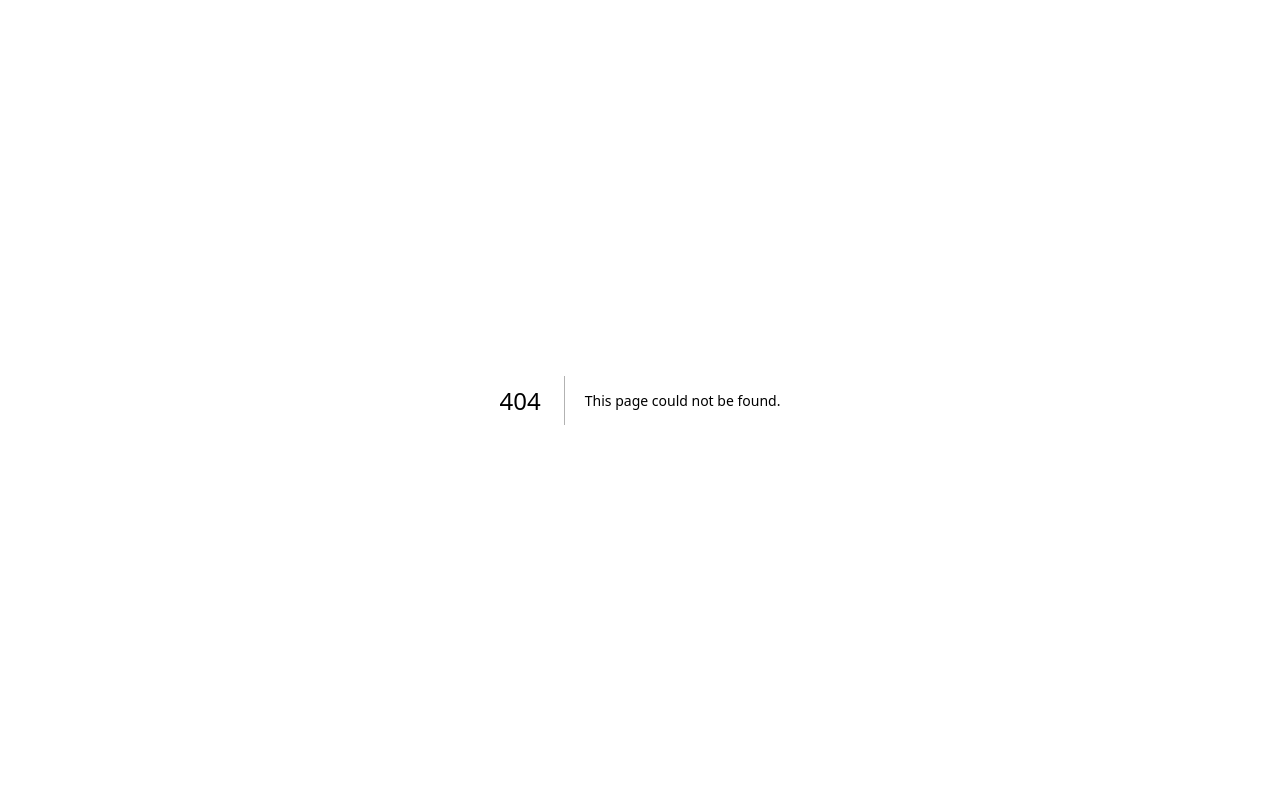
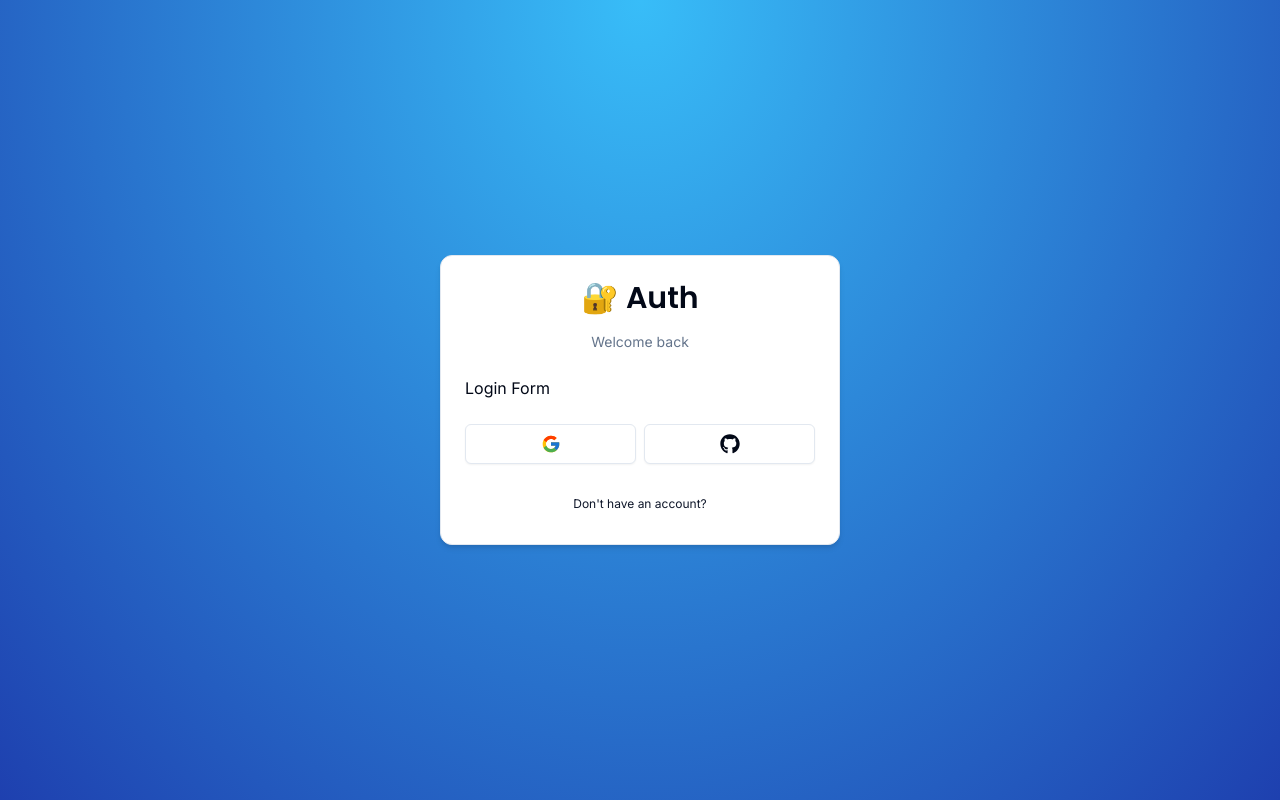
Before and after one commit to jeffreyaggrey/auth-x, a Next.js app: page /auth/login in a window 1280 px wide. Before the commit this address had no page. Built offline with nearby package versions, Linux system fonts and the light colour scheme.

Commit message:
setup login form

```diff
--- /dev/null
+++ b/app/auth/layout.tsx
@@ -0,0 +1,9 @@
+function AuthLayout({ children }: { children: React.ReactNode }) {
+  return (
+    <div className="h-full flex items-center justify-center bg-[radial-gradient(ellipse_at_top,_var(--tw-gradient-stops))] from-sky-400 to-blue-800">
+      {children}
+    </div>
+  );
+}
+
+export default AuthLayout;
--- /dev/null
+++ b/app/auth/login/page.tsx
@@ -0,0 +1,7 @@
+import { LoginForm } from '@/components/auth/login-form';
+
+function LoginPage() {
+  return <LoginForm />;
+}
+
+export default LoginPage;
--- /dev/null
+++ b/components/auth/back-button.tsx
@@ -0,0 +1,17 @@
+'use client';
+
+import Link from 'next/link';
+import { Button } from '../ui/button';
+
+interface BackButtonProps {
+  label: string;
+  href: string;
+}
+
+export function BackButton({ label, href }: BackButtonProps) {
+  return (
+    <Button variant="link" className="font-normal w-full" size="sm" asChild>
+      <Link href={href}>{label}</Link>
+    </Button>
+  );
+}
--- /dev/null
+++ b/components/auth/card-wrapper.tsx
@@ -0,0 +1,39 @@
+import { Card, CardContent, CardHeader, CardFooter } from '../ui/card';
+import { BackButton } from './back-button';
+import { Header } from './header';
+import { Social } from './social';
+
+interface CardWrapperProps {
+  children: React.ReactNode;
+  headerLabel: string;
+  backButtonLabel: string;
+  backButtonHref: string;
+  showSocial?: boolean;
+}
+
+export function CardWrapper({
+  children,
+  headerLabel,
+  backButtonHref,
+  backButtonLabel,
+  showSocial,
+}: CardWrapperProps) {
+  return (
+    <Card className="w-[400px] shadow-md">
+      <CardHeader>
+        <Header label={headerLabel} />
+      </CardHeader>
+      <CardContent>{children}</CardContent>
+      {showSocial && (
+        <>
+          <CardFooter>
+            <Social />
+          </CardFooter>
+          <CardFooter>
+            <BackButton label={backButtonLabel} href={backButtonHref} />
+          </CardFooter>
+        </>
+      )}
+    </Card>
+  );
+}
--- /dev/null
+++ b/components/auth/header.tsx
@@ -0,0 +1,21 @@
+import { Poppins } from 'next/font/google';
+
+import { cn } from '@/lib/utils';
+
+const font = Poppins({
+  subsets: ['latin'],
+  weight: ['600'],
+});
+
+interface HeaderProps {
+  label: string;
+}
+
+export function Header({ label }: HeaderProps) {
+  return (
+    <div className="w-full flex flex-col gap-y-4 items-center">
+      <h1 className={cn('text-3xl font-semibold', font.className)}>🔐 Auth</h1>
+      <p className="text-muted-foreground text-sm">{label}</p>
+    </div>
+  );
+}
--- /dev/null
+++ b/components/auth/login-form.tsx
@@ -0,0 +1,14 @@
+import { CardWrapper } from './card-wrapper';
+
+export function LoginForm() {
+  return (
+    <CardWrapper
+      headerLabel="Welcome back"
+      backButtonLabel="Don't have an account?"
+      backButtonHref="/auth/>register"
+      showSocial
+    >
+      Login Form
+    </CardWrapper>
+  );
+}
--- /dev/null
+++ b/components/auth/social.tsx
@@ -0,0 +1,19 @@
+'use client';
+
+import { FcGoogle } from 'react-icons/fc';
+import { FaGithub } from 'react-icons/fa';
+
+import { Button } from '../ui/button';
+
+export function Social() {
+  return (
+    <div className="flex items-center w-full gap-x-2">
+      <Button className="w-full" size="lg" variant="outline" onClick={() => {}}>
+        <FcGoogle className="h-5 w-5" />
+      </Button>
+      <Button className="w-full" size="lg" variant="outline" onClick={() => {}}>
+        <FaGithub className="h-5 w-5" />
+      </Button>
+    </div>
+  );
+}
--- /dev/null
+++ b/components/ui/card.tsx
@@ -0,0 +1,76 @@
+import * as React from "react"
+
+import { cn } from "@/lib/utils"
+
+const Card = React.forwardRef<
+  HTMLDivElement,
+  React.HTMLAttributes<HTMLDivElement>
+>(({ className, ...props }, ref) => (
+  <div
+    ref={ref}
+    className={cn(
+      "rounded-xl border bg-card text-card-foreground shadow",
+      className
+    )}
+    {...props}
+  />
+))
+Card.displayName = "Card"
+
+const CardHeader = React.forwardRef<
+  HTMLDivElement,
+  React.HTMLAttributes<HTMLDivElement>
+>(({ className, ...props }, ref) => (
+  <div
+    ref={ref}
+    className={cn("flex flex-col space-y-1.5 p-6", className)}
+    {...props}
+  />
+))
+CardHeader.displayName = "CardHeader"
+
+const CardTitle = React.forwardRef<
+  HTMLParagraphElement,
+  React.HTMLAttributes<HTMLHeadingElement>
+>(({ className, ...props }, ref) => (
+  <h3
+    ref={ref}
+    className={cn("font-semibold leading-none tracking-tight", className)}
+    {...props}
+  />
+))
+CardTitle.displayName = "CardTitle"
+
+const CardDescription = React.forwardRef<
+  HTMLParagraphElement,
+  React.HTMLAttributes<HTMLParagraphElement>
+>(({ className, ...props }, ref) => (
+  <p
+    ref={ref}
+    className={cn("text-sm text-muted-foreground", className)}
+    {...props}
+  />
+))
+CardDescription.displayName = "CardDescription"
+
+const CardContent = React.forwardRef<
+  HTMLDivElement,
+  React.HTMLAttributes<HTMLDivElement>
+>(({ className, ...props }, ref) => (
+  <div ref={ref} className={cn("p-6 pt-0", className)} {...props} />
+))
+CardContent.displayName = "CardContent"
+
+const CardFooter = React.forwardRef<
+  HTMLDivElement,
+  React.HTMLAttributes<HTMLDivElement>
+>(({ className, ...props }, ref) => (
+  <div
+    ref={ref}
+    className={cn("flex items-center p-6 pt-0", className)}
+    {...props}
+  />
+))
+CardFooter.displayName = "CardFooter"
+
+export { Card, CardHeader, CardFooter, CardTitle, CardDescription, CardContent }
--- a/package.json
+++ b/package.json
@@ -16,6 +16,7 @@
     "next": "14.1.4",
     "react": "^18",
     "react-dom": "^18",
+    "react-icons": "^5.0.1",
     "tailwind-merge": "^2.2.2",
     "tailwindcss-animate": "^1.0.7"
   },
```
Also changed, not shown: 1 other file (tests, documents, lock files or other folders).
